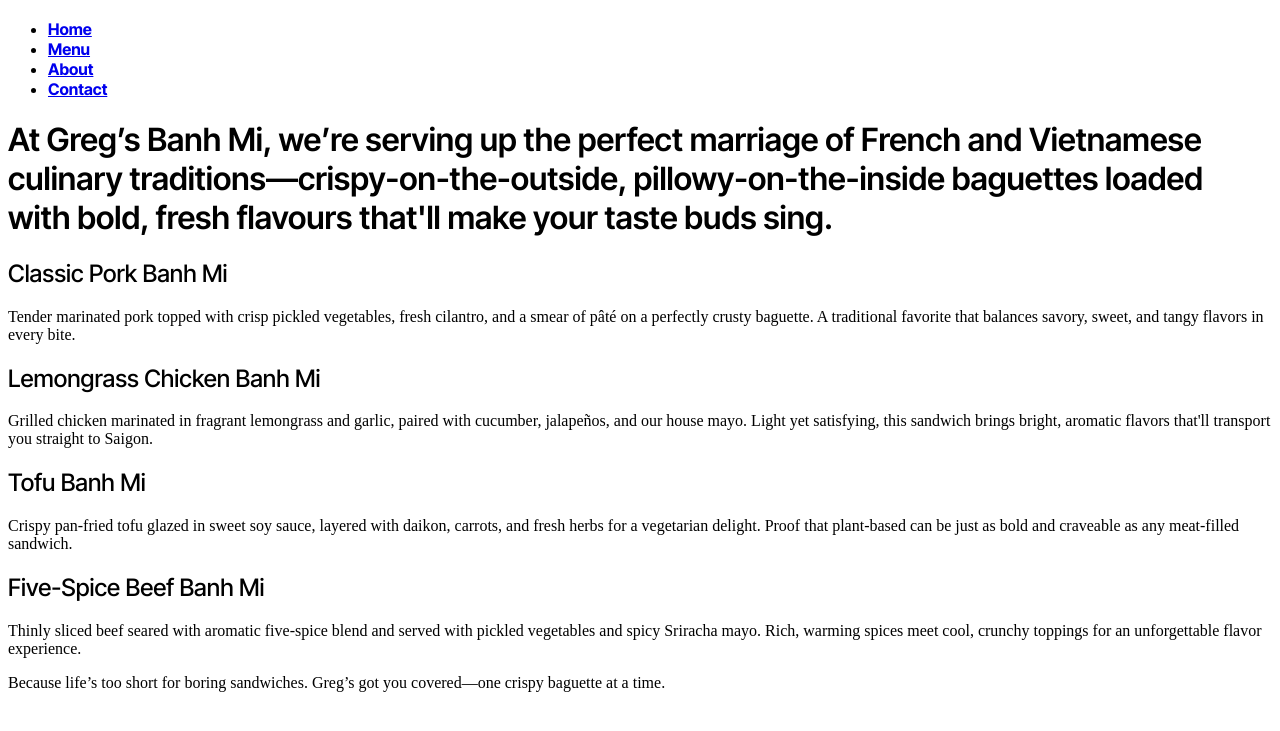
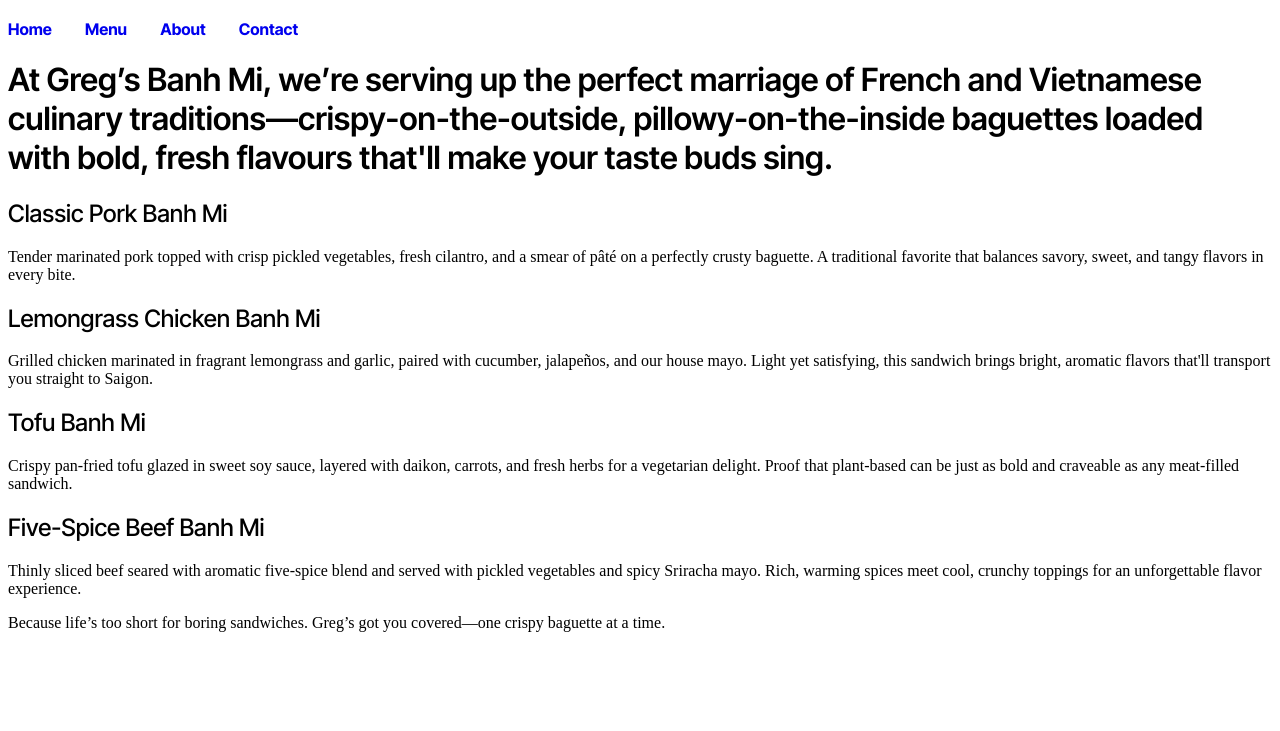
Before and after one commit to trin600/exercise-6-, a plain HTML site: page index.html in a window 1280 px wide. Shown: the part 63-794 px from the top of the page. Drawn offline with Linux system fonts and the light colour scheme; a web font is replaced by a local one.

Commit message:
( ◕ ◞ ◕ ) auto commit

```diff
--- a/index.html
+++ b/index.html
@@ -37,6 +37,21 @@
 
       ul {
       font-weight: 700;
+      padding: 0;
+      margin: 0;
+      list-style: none;
+      }
+
+      li{
+      display: inline-block;
+      margin-right: 30px;
+      font-size: 20;
+
+
+      }
+
+      a{
+       text-decoration: none;
       }
 
     </style>
```
Also changed, not shown: banh-mi.jpg (added).
